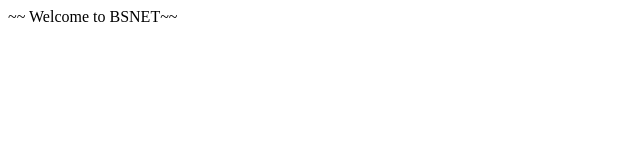
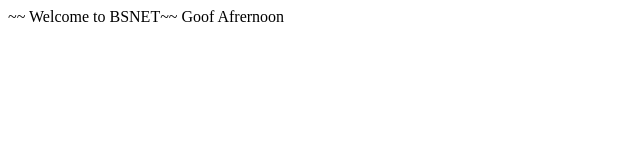
Before and after one commit to gaingheohoa/mygithub, a plain HTML site: page index.html in a window 1280 px wide. Shown: the whole page, without its empty margins (0-640 px from the left). Drawn offline with Linux system fonts and the light colour scheme.

Commit message:
fourth git

```diff
--- a/index.html
+++ b/index.html
@@ -4,5 +4,6 @@
   </head>
   <body>
     ~~ Welcome to BSNET~~
+    Goof Afrernoon
   </body>
 </html>
```
Also changed, not shown: Hi.txt, myfile.txt (added), yourfile.txt (added).
